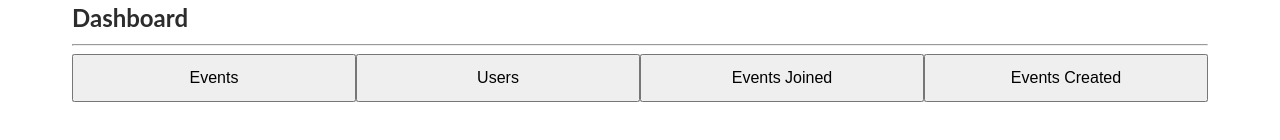
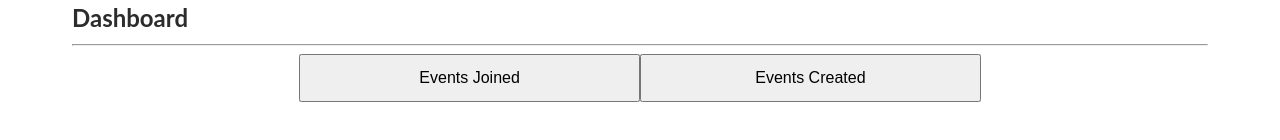
Before and after one commit to expozonee/cultural-harmony-app, a React (Vite) app: page /admin in a window 1280 px wide. Shown: the part 324-464 px from the top of the page. Built offline with nearby package versions, Linux system fonts and the light colour scheme; no server answers; a web font is replaced by a local one.

Commit message:
check if the user is admin

```diff
--- a/src/pages/AdminPage/AdminPage.jsx
+++ b/src/pages/AdminPage/AdminPage.jsx
@@ -4,30 +4,40 @@ import UsersList from "../../components/Users/UsersList";
 import { useParams } from "react-router";
 import UserJoinedEvents from "../../components/User/UserJoinedEvents/UserJoinedEvents";
 import UserEventsCreated from "../../components/User/UserEventsCreated/UserEventsCreated";
+import { useUser } from "@clerk/clerk-react";
 
-const BUTTONS_TYPES = ["Events", "Users", "Events Joined", "Events Created"];
+const BUTTONS_TYPES = [
+  { key: "events", label: "Events", adminOnly: true },
+  { key: "users", label: "Users", adminOnly: true },
+  { key: "events-joined", label: "Events Joined", adminOnly: false },
+  { key: "events-created", label: "Events Created", adminOnly: false },
+];
 
 export default function AdminPage() {
   const { dashboard } = useParams();
+  const user = useUser();
+  const isAdmin = user.user?.publicMetadata?.role === "admin";
+
+  const filteredButtons = BUTTONS_TYPES.filter((button) => {
+    return isAdmin || !button.adminOnly;
+  });
 
   return (
     <div>
       <h2>Dashboard</h2>
       <hr />
       <div className="flex dashboard__buttons">
-        {BUTTONS_TYPES.map((b) => {
-          return (
-            <DashboardButton
-              key={b}
-              name={b}
-              isActive={b.toLowerCase() === dashboard}
-            />
-          );
-        })}
+        {filteredButtons.map((button) => (
+          <DashboardButton
+            key={button.key}
+            name={button.label}
+            isActive={button.key === dashboard}
+          />
+        ))}
       </div>
       <section>
-        {dashboard === "events" && <DashboardEventsList />}
-        {dashboard === "users" && <UsersList />}
+        {isAdmin && dashboard === "events" && <DashboardEventsList />}
+        {isAdmin && dashboard === "users" && <UsersList />}
         {dashboard === "events-joined" && <UserJoinedEvents />}
         {dashboard === "events-created" && <UserEventsCreated />}
       </section>
```
